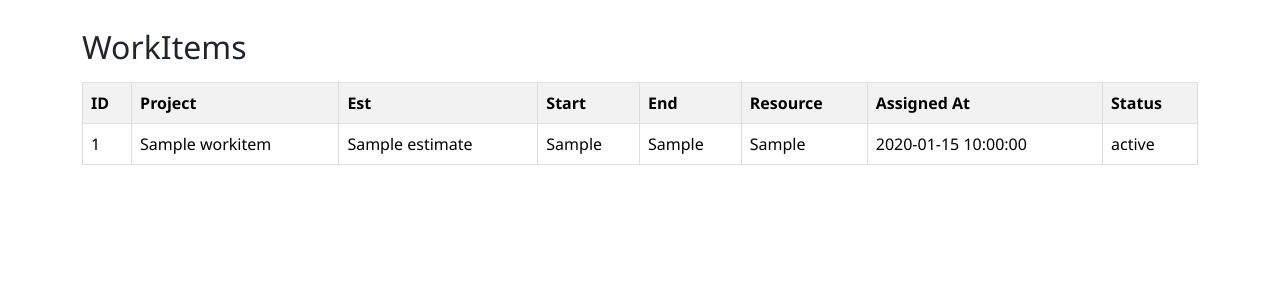
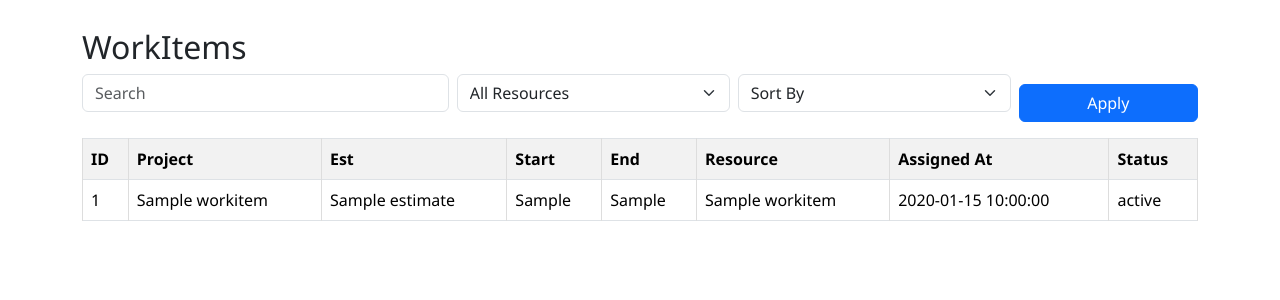
Before and after one commit to sachinsonipa/resource_scheduler, a Flask app: template templates/workitems.html in a window 1280 px wide. Shown: the part 56-356 px from the top of the page. Run offline with Flask 2, Linux system fonts and the light colour scheme; the template is opened without the code that fills it: most values are stand-ins (such as "Sample title", 1, 10 or a date in 2020).

Commit message:
Show work items on home and improve workitem listing

```diff
--- a/app.py
+++ b/app.py
@@ -186,7 +186,8 @@
 
 @app.route('/')
 def index():
-    return render_template('index.html')
+    """Default home redirects to the work item list."""
+    return redirect(url_for('view_workitems'))
 
 @app.route('/resources')
 def view_resources():
@@ -296,11 +297,48 @@
 
 @app.route('/workitems')
 def view_workitems():
+    """Show work items with optional search, sort and filtering."""
     df = load_workitems()
+    df_res = load_resources()[['ResourceId', 'ResourceName']]
+
+    # merge so we can display ResourceName
+    df = df.merge(
+        df_res,
+        left_on='AssignedResource',
+        right_on='ResourceId',
+        how='left'
+    )
+
+    search = request.args.get('search', '').strip()
+    if search:
+        df = df[df['ProjectName'].str.contains(search, case=False, na=False)]
+
+    resource_filter = request.args.get('resource', '').strip()
+    if resource_filter:
+        df = df[df['AssignedResource'] == resource_filter]
+
+    sort_key = request.args.get('sort', '').strip()
+    if sort_key == 'start':
+        df = df.sort_values('ProjStart')
+    elif sort_key == 'end':
+        df = df.sort_values('ProjEnd')
+    elif sort_key == 'resource':
+        df = df.sort_values('ResourceName')
+
+    # format dates for display
     df['ProjStart']      = df['ProjStart'].dt.strftime('%Y-%m-%d %H:%M')
     df['ProjEnd']        = df['ProjEnd'].dt.strftime('%Y-%m-%d %H:%M')
     df['AssignDatetime'] = df['AssignDatetime'].dt.strftime('%Y-%m-%d %H:%M')
-    return render_template('workitems.html', workitems=df.to_dict('records'))
+
+    resources = df_res.to_dict('records')
+    return render_template(
+        'workitems.html',
+        workitems=df.to_dict('records'),
+        resources=resources,
+        search=search,
+        selected_resource=resource_filter,
+        sort=sort_key
+    )
 
 if __name__ == '__main__':
     app.run(debug=True)
--- a/templates/workitems.html
+++ b/templates/workitems.html
@@ -1,6 +1,32 @@
 {% extends 'base.html' %}
 {% block content %}
 <h2>WorkItems</h2>
+
+<form method="get" class="row g-2 mb-3">
+  <div class="col-sm-4">
+    <input type="text" name="search" value="{{ search }}" placeholder="Search" class="form-control">
+  </div>
+  <div class="col-sm-3">
+    <select name="resource" class="form-select">
+      <option value="">All Resources</option>
+      {% for r in resources %}
+        <option value="{{ r.ResourceId }}" {% if r.ResourceId == selected_resource %}selected{% endif %}>{{ r.ResourceName }}</option>
+      {% endfor %}
+    </select>
+  </div>
+  <div class="col-sm-3">
+    <select name="sort" class="form-select">
+      <option value="">Sort By</option>
+      <option value="start" {% if sort=='start' %}selected{% endif %}>Start</option>
+      <option value="end" {% if sort=='end' %}selected{% endif %}>End</option>
+      <option value="resource" {% if sort=='resource' %}selected{% endif %}>Resource</option>
+    </select>
+  </div>
+  <div class="col-sm-2">
+    <button type="submit" class="btn btn-primary w-100">Apply</button>
+  </div>
+</form>
+
 <table class="table table-bordered table-striped mt-3">
   <tr>
     <th>ID</th><th>Project</th><th>Est</th>
@@ -14,7 +40,7 @@
     <td>{{ w.Estimate }}</td>
     <td>{{ w.ProjStart }}</td>
     <td>{{ w.ProjEnd }}</td>
-    <td>{{ w.AssignedResource }}</td>
+    <td>{{ w.ResourceName or w.AssignedResource }}</td>
     <td>{{ w.AssignDatetime }}</td>
     <td>{{ w.Status }}</td>
   </tr>
```
